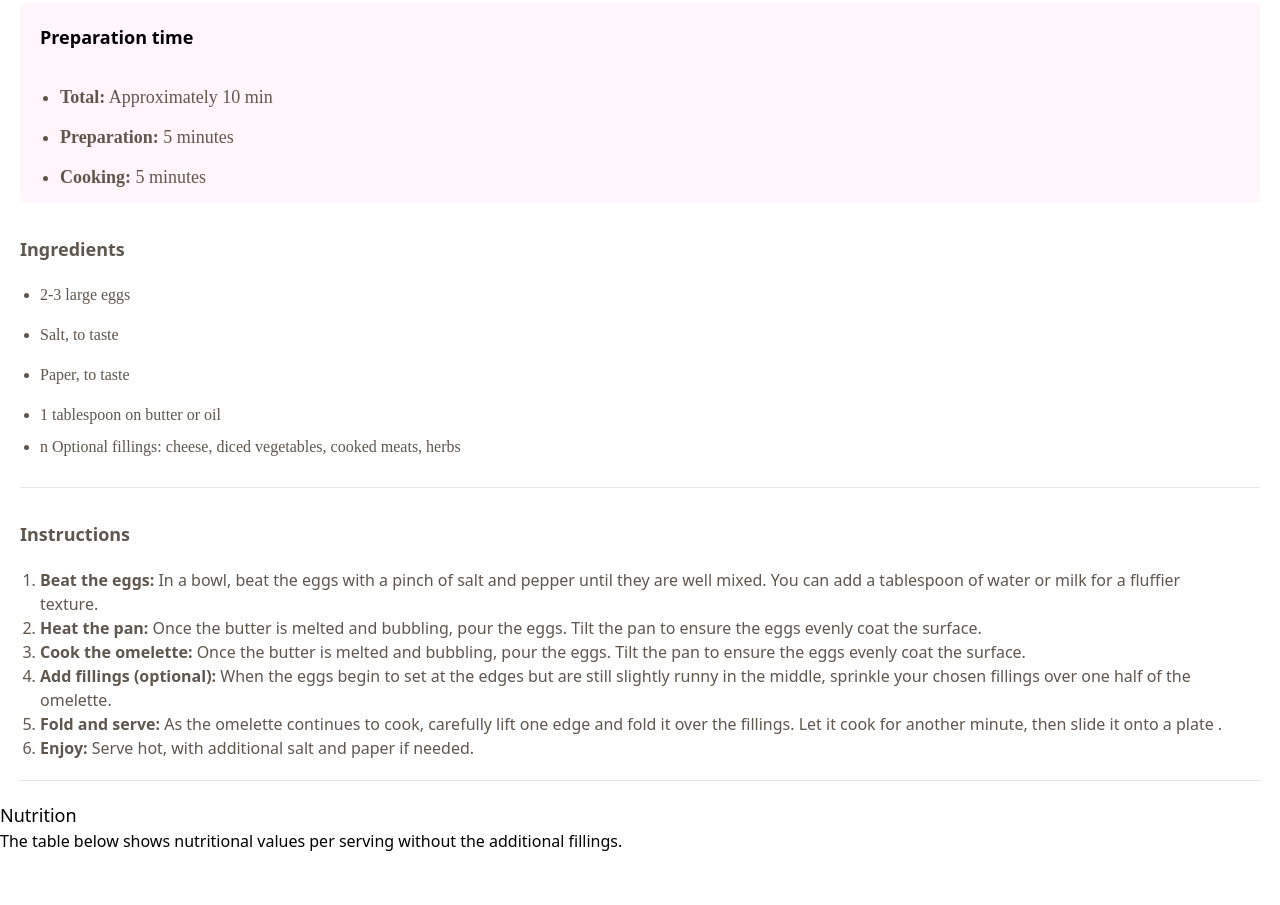
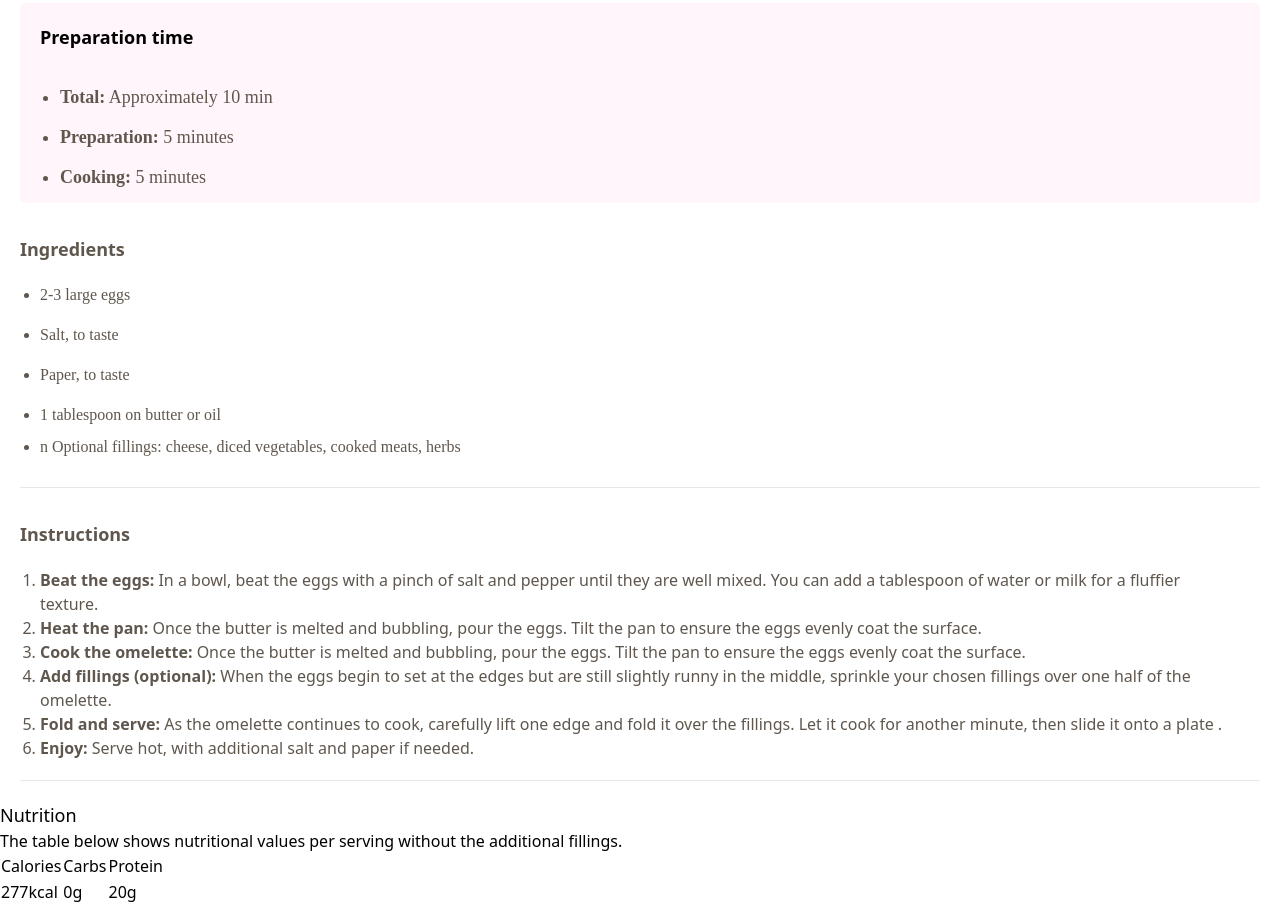
Before and after one commit to Miron-Silviu/main-recipe, a website: page docs/index.html in a window 1280 px wide. Shown: the part 726-1631 px from the top of the page. Before the commit the page ends 1579 px from the top, so only its background shows below. Drawn offline with Linux system fonts and the light colour scheme.

Commit message:
Build : Build table data.

```diff
--- a/docs/index.html
+++ b/docs/index.html
@@ -106,6 +106,18 @@
           The table below shows nutritional values per serving without the
           additional fillings.
         </p>
+        <table>
+          <tr>
+            <td>Calories</td>
+            <td>Carbs</td>
+            <td>Protein</td>
+          </tr>
+          <tr>
+            <td>277kcal</td>
+            <td>0g</td>
+            <td>20g</td>
+          </tr>
+        </table>
       </div>
     </div>
   </body>
```
